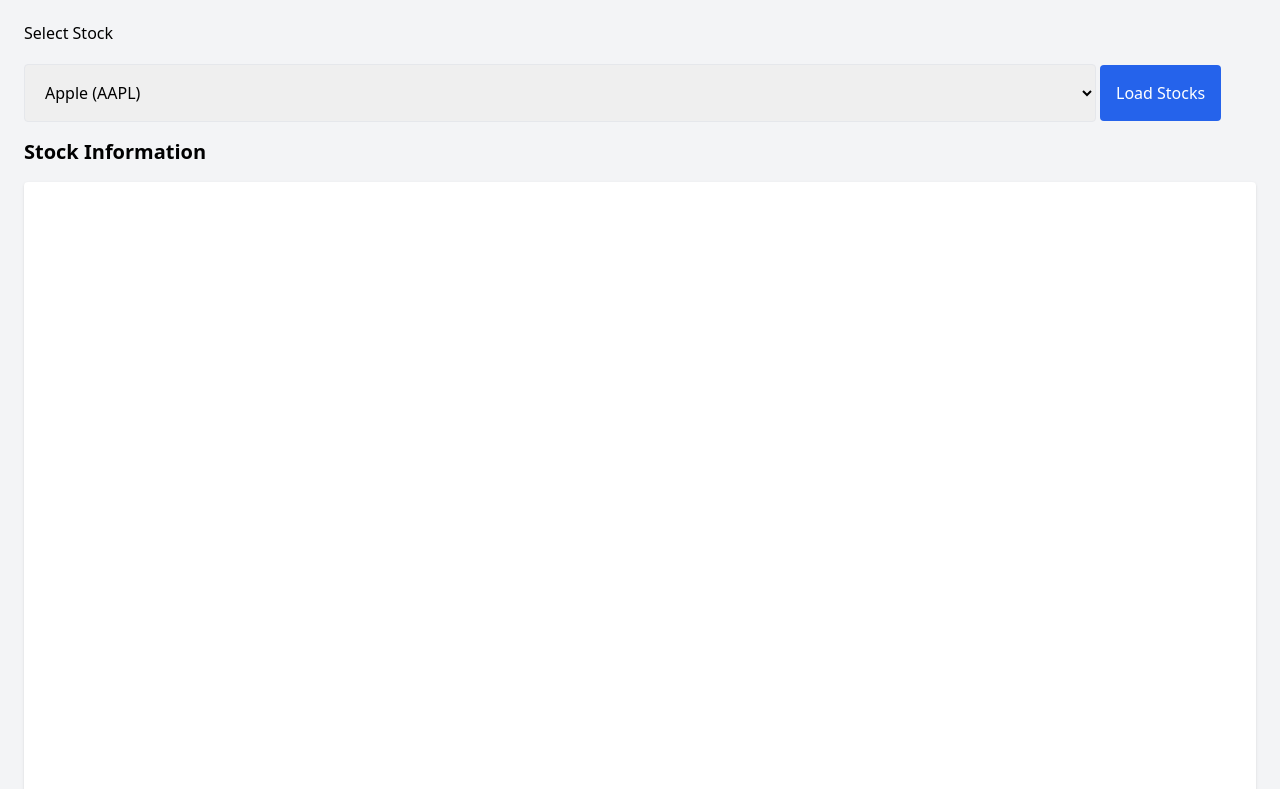
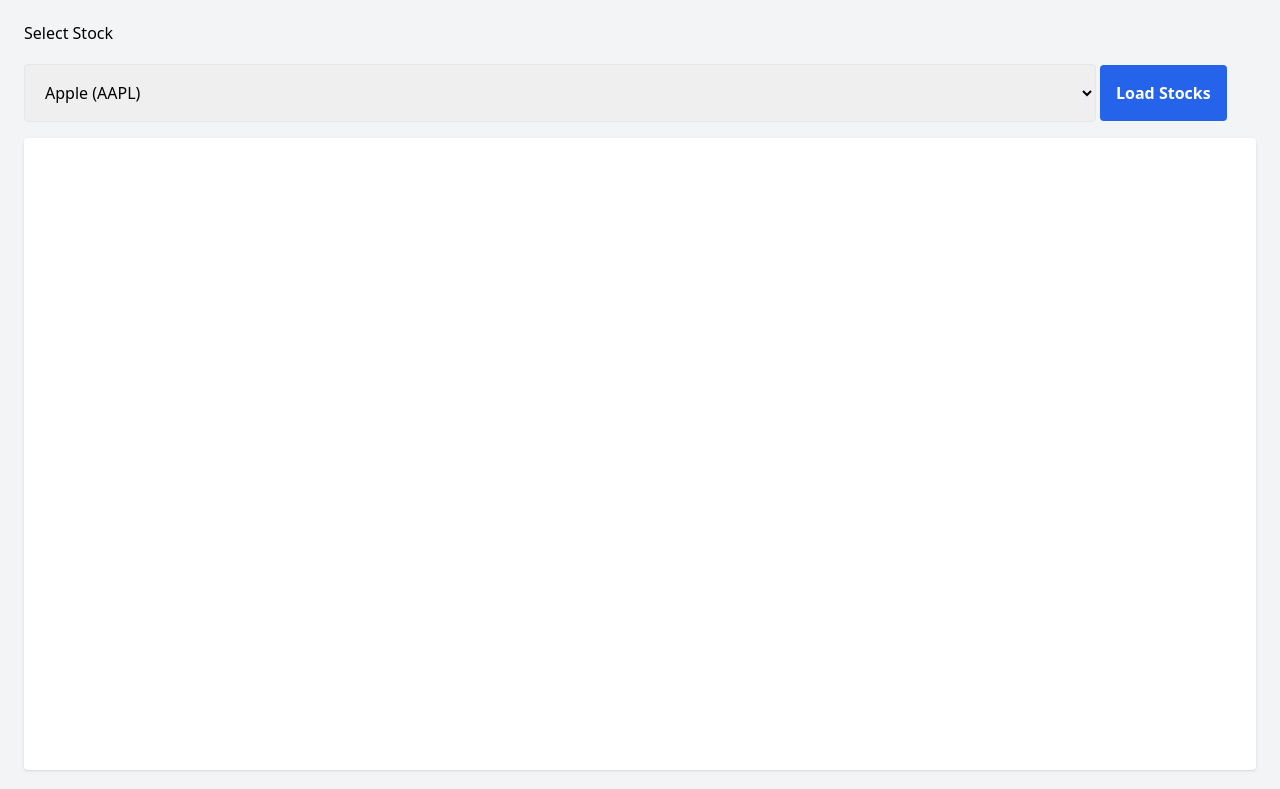
Before and after one commit to MohitMk08/Stock-Tracker-Dashboard-M3-Remct, a plain HTML site: page index.html in a window 1280 px wide. Shown: the part 71-860 px from the top of the page. Drawn offline with nearby package versions, Linux system fonts and the light colour scheme.

Commit message:
css changes

```diff
--- a/index.html
+++ b/index.html
@@ -10,7 +10,7 @@
 </head>
 
 <body class="bg-gray-100 px-6 pb-6">
-    <h1 class="w-full bg-blue-600 text-3xl font-bold mb-6 p-4 text-center text-white  bg-green-700">Stock Tracker
+    <h1 class="w-full bg-emerald-400 text-3xl font-bold mb-6 p-4 text-center text-white hover:bg-cyan-400">Stock Tracker
         Dashboard</h1>
     <div class="max-w-[100%] mx-auto">
         <!-- Dropdown -->
@@ -23,13 +23,15 @@
                 <option value="MSFT">Microsoft (MSFT)</option>
                 <option value="TSLA">Tesla (TSLA)</option>
             </select>
-            <button onclick="loadStockData()" class="mt-3 bg-blue-600 text-white px-4 py-4 rounded">Load Stocks</button>
+            <button onclick="loadStockData()"
+                    class="mt-3 bg-blue-600 text-white font-semibold px-4 py-4 rounded hover:bg-emerald-400">Load
+                Stocks</button>
         </div>
 
         <!-- stock info -->
-        <h2 class="text-xl font-semibold mb-4">Stock Information</h2>
+        <!-- <h2 class="text-xl font-semibold mb-4">Stock Information</h2>
         <div clas="stock-info">
-        </div>
+        </div> -->
 
         <!-- Chart -->
         <div class="bg-white p-4 rounded shadow mb-6">
```
Also changed, not shown: 1 other file.
